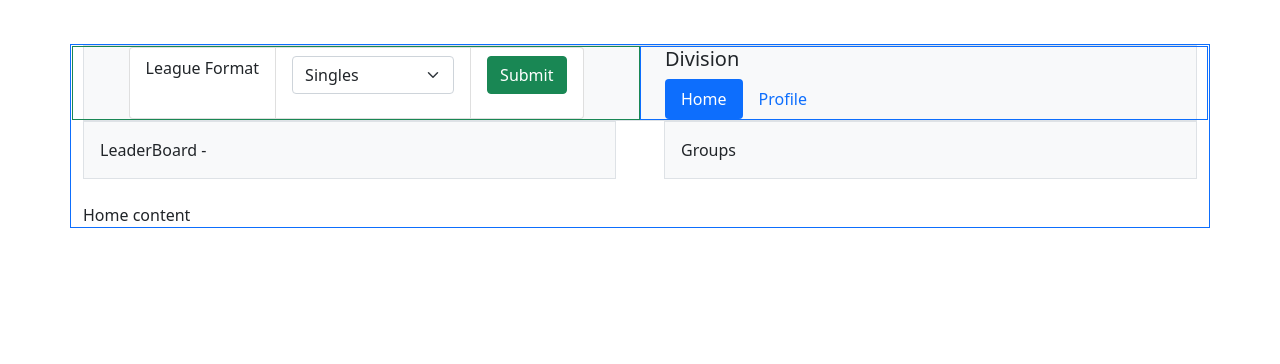
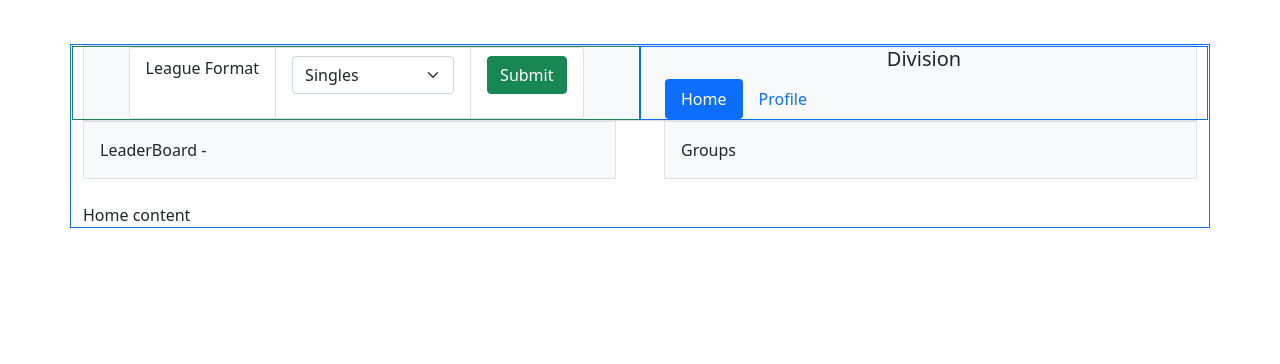
Before and after one commit to HarshaNyshadham/TPL, a Flask app: template templates/test.html in a window 1280 px wide. Shown: the part 56-420 px from the top of the page. Run offline with Flask 3, Linux system fonts and the light colour scheme; the template is opened without the code that fills it, so the values that code supplies are empty; some libraries are stand-ins or nearby versions.

Commit message:
Update test.html

```diff
--- a/templates/test.html
+++ b/templates/test.html
@@ -24,7 +24,7 @@
             </form>
          </div>
          <div class="col border border-primary">
-            <h5>Division</h5>
+            <div style="text-align: center;"><h5>Division</h5></div>
             <ul class="nav nav-pills mt-auto" id="myTab" role="tablist">
 
                <li class="nav-item" role="presentation">
```
